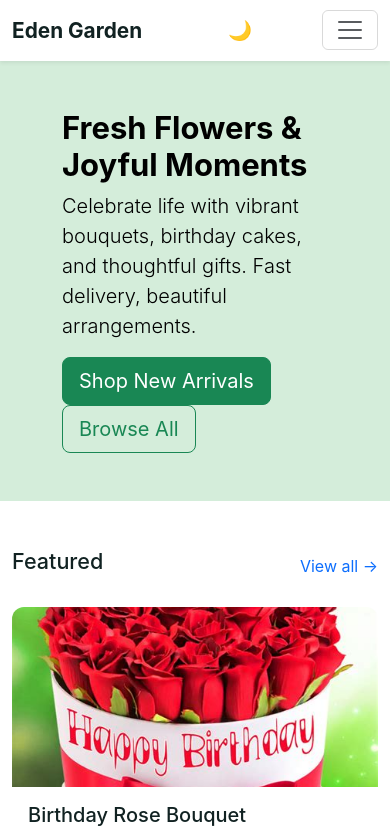
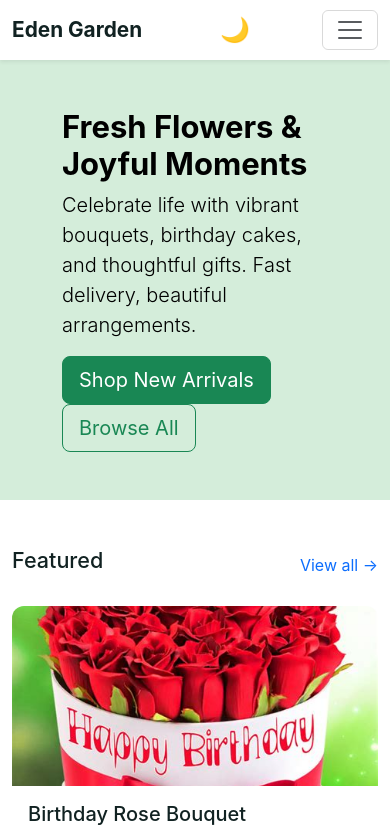
Before and after one commit to commericialpage/Eden-sGarden, a plain HTML site: page index.html in a window 390 px wide. Shown: the top 831 px of the page. Drawn offline with nearby package versions, Linux system fonts and the light colour scheme.

Commit message:
Fix dark mode toggle on mobile

```diff
--- a/css/darkmode.css
+++ b/css/darkmode.css
@@ -3,7 +3,8 @@
   --text-color: #112222;
   --card-bg: #ffffff;
   --navbar-bg: #ffffff;
-  --navbar-text: #198754; /* text-success default */
+  --navbar-text: #198754;
+  /* text-success default */
   --footer-bg: #ffffff;
   --footer-text: #6b7280;
   --accent-color: #198754;
@@ -38,7 +39,8 @@ body {
   transition: background-color 0.3s, color 0.3s;
 }
 
-.navbar, .navbar-collapse.collapse {
+.navbar,
+.navbar-collapse.collapse {
   background-color: var(--navbar-bg) !important;
 }
 
@@ -48,7 +50,7 @@ body {
 }
 
 .navbar-light .navbar-nav .nav-link.active,
-.navbar-light .navbar-nav .show > .nav-link {
+.navbar-light .navbar-nav .show>.nav-link {
   color: var(--accent-color) !important;
 }
 
@@ -79,12 +81,14 @@ footer {
   color: var(--dropdown-text) !important;
 }
 
-.dropdown-item:hover, .dropdown-item:focus {
+.dropdown-item:hover,
+.dropdown-item:focus {
   background-color: var(--dropdown-hover-bg) !important;
   color: var(--dropdown-text) !important;
 }
 
-.form-control, .form-select {
+.form-control,
+.form-select {
   background-color: var(--input-bg) !important;
   color: var(--input-text) !important;
   border-color: var(--border-color) !important;
@@ -94,8 +98,15 @@ footer {
 #dark-mode-toggle {
   cursor: pointer;
   padding: 0.5rem;
-  font-size: 1.2rem;
+  font-size: 1.5rem;
   background: none;
   border: none;
   color: var(--text-color);
+  margin-right: 10px;
+  z-index: 1051;
+  display: flex;
+  align-items: center;
+  justify-content: center;
+  width: 44px;
+  height: 44px;
 }
```
